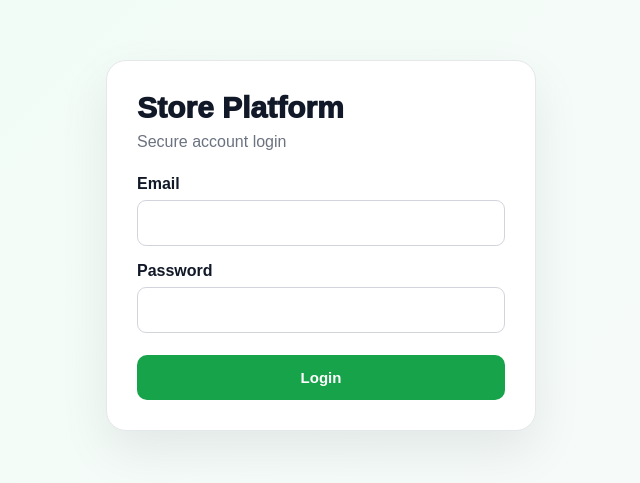
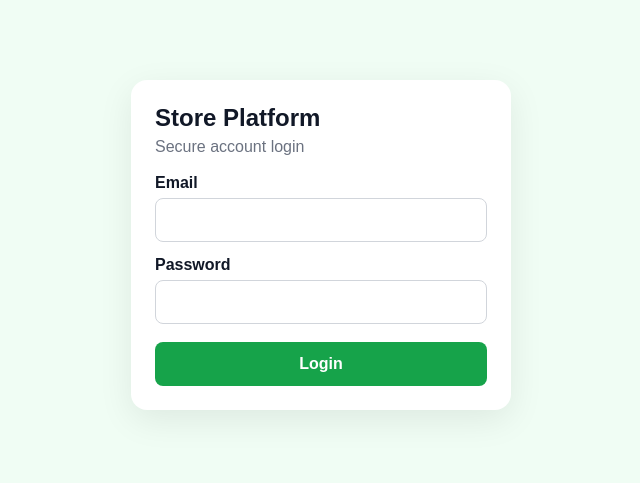
Before and after one commit to iftikharahmed037092-ship-it/storegen-final, a Next.js app: page /login in a window 1280 px wide. Shown: the part 155-638 px from the top of the page, without its empty margins (319-959 px from the left). Built offline with nearby package versions, Linux system fonts and the light colour scheme.

Commit message:
Refactor login page for improved readability and functionality

```diff
--- a/app/login/page.tsx
+++ b/app/login/page.tsx
@@ -1,11 +1,24 @@
 "use client";
 
-import { FormEvent, useState } from "react";
-import { useRouter } from "next/navigation";
-import { supabaseBrowser } from "@/lib/supabase-browser";
+import {
+  FormEvent,
+  useState,
+} from "react";
+
+import {
+  useRouter,
+  useSearchParams,
+} from "next/navigation";
+
+import {
+  supabaseBrowser,
+} from "@/lib/supabase-browser";
 
 export default function LoginPage() {
   const router = useRouter();
+
+  const searchParams =
+    useSearchParams();
 
   const [email, setEmail] =
     useState("");
@@ -13,112 +26,106 @@ export default function LoginPage() {
   const [password, setPassword] =
     useState("");
 
+  const [error, setError] =
+    useState("");
+
   const [loading, setLoading] =
     useState(false);
 
-  const [error, setError] =
-    useState("");
-
-  async function handleLogin(
-    event: FormEvent
+  async function submit(
+    e: FormEvent
   ) {
-    event.preventDefault();
-
-    if (loading) return;
+    e.preventDefault();
 
     setLoading(true);
     setError("");
 
-    const {
-      error: loginError
-    } =
+    const { error } =
       await supabaseBrowser.auth.signInWithPassword(
         {
-          email: email.trim(),
-          password
+          email:
+            email
+              .trim()
+              .toLowerCase(),
+          password,
         }
       );
 
-    if (loginError) {
-      setError(
-        loginError.message
-      );
+    if (error) {
+      setError(error.message);
       setLoading(false);
       return;
     }
 
-    const response =
+    const roleResponse =
       await fetch(
         "/api/auth/role",
         {
-          cache: "no-store"
+          cache: "no-store",
         }
       );
 
-    const result =
-      await response.json();
+    const role =
+      await roleResponse.json();
 
-    if (result.role === "master_admin") {
+    if (
+      role.role ===
+      "master_admin"
+    ) {
       router.replace("/admin");
-      router.refresh();
-      return;
-    }
-
-    if (result.role === "creator") {
-      router.replace("/creator");
-      router.refresh();
-      return;
-    }
-
+    } else if (
+      role.role === "creator"
+    ) {
+      router.replace(
+        searchParams.get("next") ||
+          "/creator"
+      );
+    } else {
       await supabaseBrowser.auth.signOut();
 
       setError(
-      "This account does not have access to this platform."
+        "This account is not authorized for the Store Platform."
       );
 
       setLoading(false);
+    }
   }
 
   return (
     <main
       style={{
         minHeight: "100vh",
-        display: "flex",
-        alignItems: "center",
-        justifyContent: "center",
-        background:
-          "linear-gradient(135deg,#f0fdf4,#f8fafc)",
-        padding: 20
+        display: "grid",
+        placeItems: "center",
+        padding: 20,
+        background: "#f0fdf4",
       }}
     >
       <form
-        onSubmit={handleLogin}
+        onSubmit={submit}
         style={{
           width: "100%",
-          maxWidth: 430,
+          maxWidth: 380,
           background: "#fff",
-          padding: 30,
-          borderRadius: 20,
-          border:
-            "1px solid #e5e7eb",
+          padding: 24,
+          borderRadius: 16,
           boxShadow:
-            "0 20px 50px rgba(0,0,0,.08)"
+            "0 10px 35px rgba(0,0,0,.08)",
         }}
       >
-        <div
+        <h1
           style={{
-            fontSize: 30,
-            fontWeight: 950,
-            color: "#111827"
+            margin: 0,
+            fontSize: 24,
           }}
         >
           Store Platform
-        </div>
+        </h1>
 
         <p
           style={{
             color: "#6b7280",
-            marginTop: 8
+            marginTop: 6,
           }}
         >
           Secure account login
@@ -127,55 +134,52 @@ export default function LoginPage() {
         <label
           style={{
             display: "block",
-            marginTop: 24,
-            fontWeight: 800
+            marginTop: 18,
+            fontWeight: 700,
           }}
         >
           Email
+        </label>
 
         <input
-            type="email"
           value={email}
           onChange={(e) =>
             setEmail(e.target.value)
           }
+          type="email"
           required
           style={inputStyle}
         />
-        </label>
 
         <label
           style={{
             display: "block",
-            marginTop: 16,
-            fontWeight: 800
+            marginTop: 14,
+            fontWeight: 700,
           }}
         >
           Password
+        </label>
 
         <input
-            type="password"
           value={password}
           onChange={(e) =>
-              setPassword(
-                e.target.value
-              )
+            setPassword(e.target.value)
           }
+          type="password"
           required
           style={inputStyle}
         />
-        </label>
 
         {error && (
           <div
             style={{
-              marginTop: 16,
+              marginTop: 14,
               padding: 12,
-              borderRadius: 10,
+              borderRadius: 8,
               background: "#fef2f2",
               color: "#b91c1c",
               fontSize: 14,
-              fontWeight: 700
             }}
           >
             {error}
@@ -183,29 +187,20 @@ export default function LoginPage() {
         )}
 
         <button
-          type="submit"
           disabled={loading}
           style={{
             width: "100%",
-            marginTop: 22,
-            padding: 14,
+            marginTop: 18,
+            height: 44,
             border: 0,
-            borderRadius: 10,
-            background:
-              loading
-                ? "#9ca3af"
-                : "#16a34a",
+            borderRadius: 8,
+            background: "#16a34a",
             color: "#fff",
-            fontWeight: 900,
-            fontSize: 15,
-            cursor:
-              loading
-                ? "not-allowed"
-                : "pointer"
+            fontWeight: 800,
           }}
         >
           {loading
-            ? "Signing in..."
+            ? "Logging in..."
             : "Login"}
         </button>
       </form>
@@ -215,11 +210,10 @@ export default function LoginPage() {
 
 const inputStyle: React.CSSProperties = {
   width: "100%",
-  height: 46,
-  marginTop: 7,
+  height: 44,
+  marginTop: 6,
   padding: "0 12px",
-  border:
-    "1px solid #d1d5db",
-  borderRadius: 9,
-  outline: "none"
+  border: "1px solid #d1d5db",
+  borderRadius: 8,
+  boxSizing: "border-box",
 };
```
Lines whose indentation alone changed are shown as unchanged.
